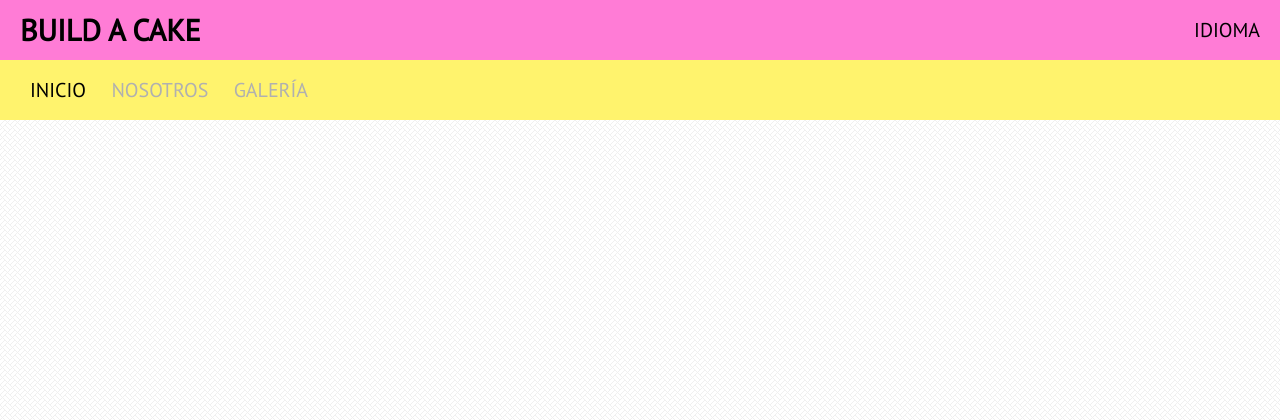
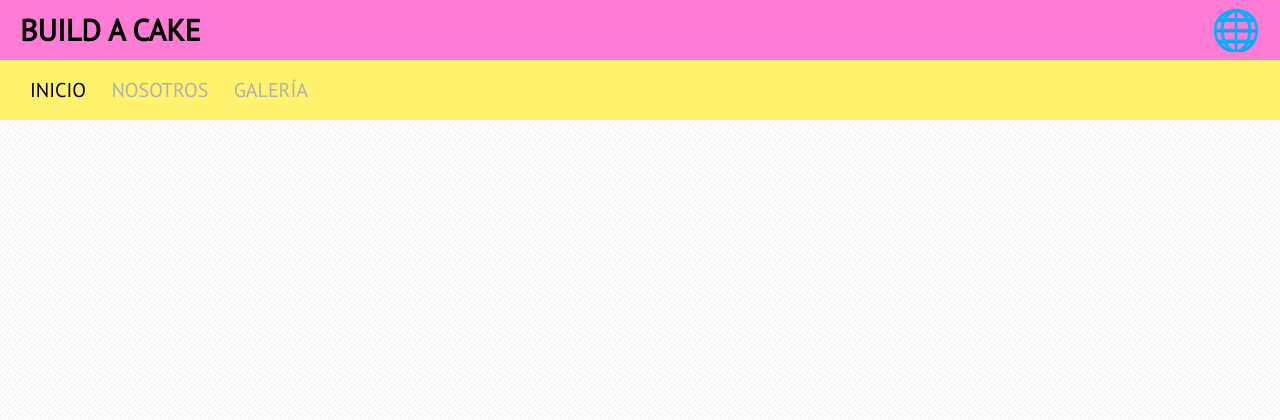
Before and after one commit to gogvale/build-a-cake, a PHP site: page /index.php in a window 1280 px wide. Shown: the top 420 px of the page. Run offline with PHP 8.4, Linux system fonts and the light colour scheme.

Commit message:
Add language selector

```diff
--- a/CSS/header.css
+++ b/CSS/header.css
@@ -56,3 +56,15 @@ nav a.active {
 nav a:hover {
   color: hsl(0, 90%, 50%);
 }
+#language {
+  background-color: transparent;
+  border: transparent;
+  font-size: 2em;
+  text-align: right;
+  width: auto;
+  /* arrow remove */
+  -webkit-appearance: none;
+  -moz-appearance: none;
+  text-indent: 1px;
+  text-overflow: "";
+}
--- a/include/header.php
+++ b/include/header.php
@@ -18,7 +18,14 @@
     <header>
         <div class="pink banner">
             <h2>Build a Cake</h2>
-            <a href="#">Idioma</a>
+            <div>
+                <select name="language" id="language">
+                    <option selected disabled value="">🌐</option>
+                    <option value="pt-br">🇧🇷</option>
+                    <option value="es-mx">🇲🇽</option>
+                    <option value="en">🇺🇸</option>
+                </select>
+            </div>
         </div>
         <div class="yellow banner">
             <nav>
```
